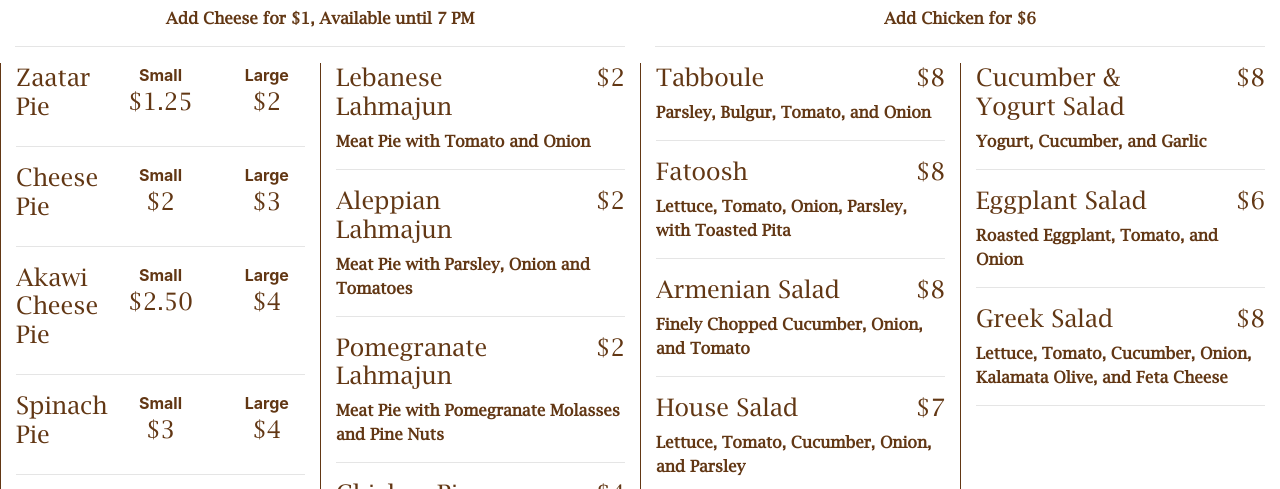
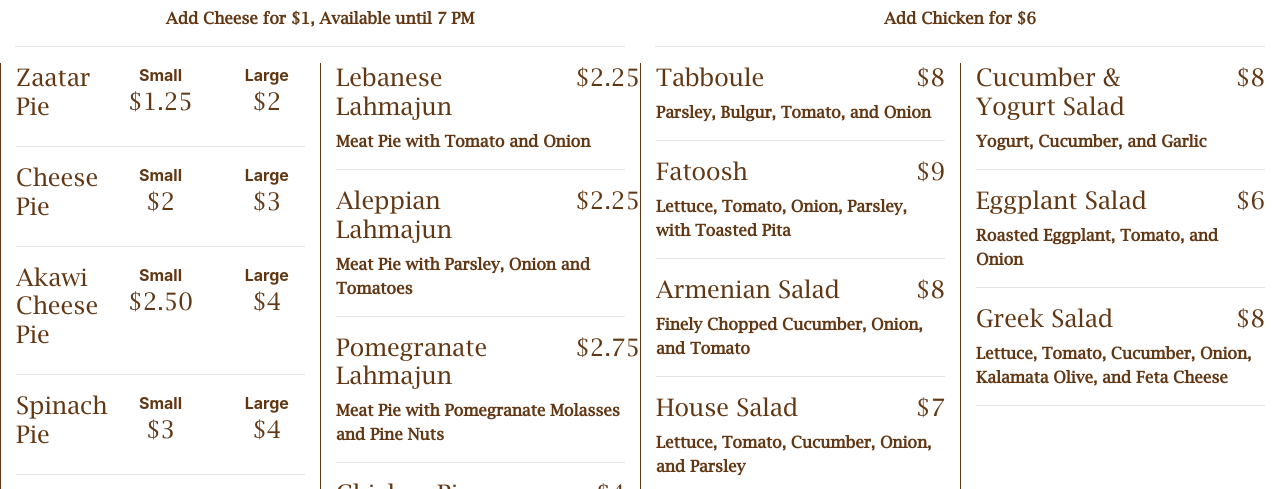
Before and after one commit to MajdMaghamez/nouri.cafe_2, a plain HTML site: page index.html in a window 1280 px wide. Shown: the part 50-539 px from the top of the page. Drawn offline with Linux system fonts and the light colour scheme.

Commit message:
updating prices

```diff
--- a/index.html
+++ b/index.html
@@ -80,7 +80,7 @@
                         <div class="col-12 item">
                             <div class="row">
                                 <div class="col-9"><h4 class="item-title">Lebanese Lahmajun</h4></div>
-                                <div class="col-3 text-right"><h4 class="item-price">$2</h4></div>
+                                <div class="col-3 text-right"><h4 class="item-price">$2.25</h4></div>
                                 <div class="col-12 item-description">Meat Pie with Tomato and Onion</div>
                             </div>
                         </div>
@@ -89,7 +89,7 @@
                         <div class="col-12 item">
                             <div class="row">
                                 <div class="col-9"><h4 class="item-title">Aleppian Lahmajun</h4></div>
-                                <div class="col-3 text-right"><h4 class="item-price">$2</h4></div>
+                                <div class="col-3 text-right"><h4 class="item-price">$2.25</h4></div>
                                 <div class="col-12 item-description">Meat Pie with Parsley, Onion and Tomatoes</div>
                             </div>
                         </div>
@@ -98,7 +98,7 @@
                         <div class="col-12 item">
                             <div class="row">
                                 <div class="col-9"><h4 class="item-title">Pomegranate Lahmajun</h4></div>
-                                <div class="col-3 text-right"><h4 class="item-price">$2</h4></div>
+                                <div class="col-3 text-right"><h4 class="item-price">$2.75</h4></div>
                                 <div class="col-12 item-description">Meat Pie with Pomegranate Molasses and Pine Nuts</div>
                             </div>
                         </div>
@@ -155,7 +155,7 @@
                                 <div class="col-9">
                                     <h4 class="item-title">Fatoosh</h4>
                                 </div>
-                                <div class="col-3 text-right"><h4 class="item-price">$8</h4></div>
+                                <div class="col-3 text-right"><h4 class="item-price">$9</h4></div>
                                 <div class="col-12 item-description">Lettuce, Tomato, Onion, Parsley, with Toasted Pita</div>
                             </div>
                         </div>
```
